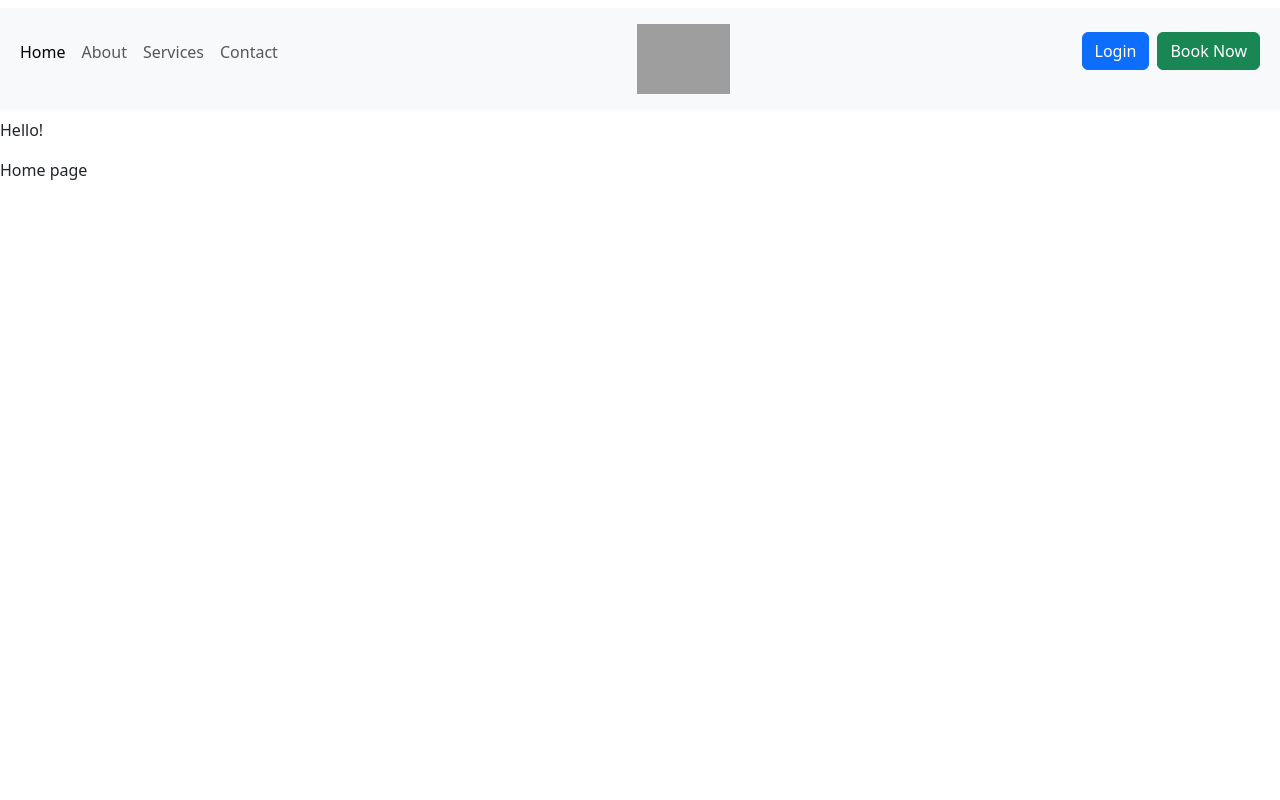
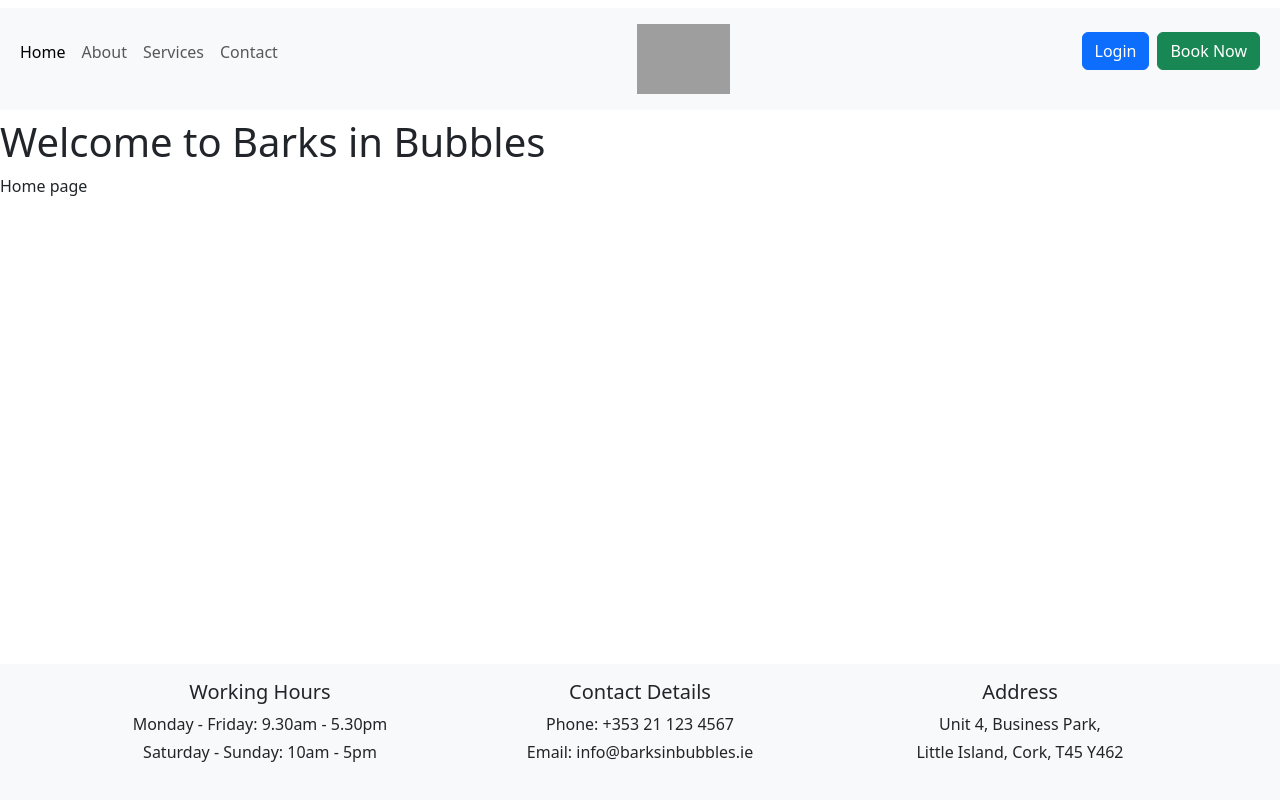
Before and after one commit to KatePaulauskas/dog-grooming-salon, a Django app: page / in a window 1280 px wide. Run offline with Django 4.2, Linux system fonts and the light colour scheme; some libraries are stand-ins or nearby versions; some web fonts are replaced; grey boxes are pictures that could not be loaded.

Commit message:
Add footer structure to base.html file

```diff
--- a/requirements.txt
+++ b/requirements.txt
@@ -7,4 +7,3 @@ gunicorn==20.1.0
 psycopg2==2.9.9
 sqlparse==0.5.0
 urllib3==1.26.18
-whitenoise==6.6.0
--- a/templates/base.html
+++ b/templates/base.html
@@ -59,12 +59,60 @@
                 </div>
             </div>
         </header>
-        <p>Hello!</p>
+        <h1> Welcome to Barks in Bubbles</h1>
         <main>
             {% block content %}
             <!-- Content Goes here -->
             {% endblock content %}
         </main>
 
-</body>
+        <!-- Footer -->
+        <footer class="footer mt-auto py-3 bg-light">
+            <div class="container text-center">
+                <div class="row">
+
+                    <!-- Working Hours -->
+                    <div class="col-12 col-lg-4 mb-3 mb-md-0">
+                        <h5>Working Hours</h5>
+                        <p class="mb-1">Monday - Friday: 9.30am - 5.30pm</p>
+                        <p class="mb-1">Saturday - Sunday: 10am - 5pm</p>
+                    </div>
+
+                    <!-- Contact Details -->
+                    <div class="col-12 col-sm-6 col-lg-4 mb-3 mb-md-0">
+                        <h5>Contact Details</h5>
+                        <p class="mb-1">Phone: +353 21 123 4567</p>
+                        <p class="mb-1">Email: info@barksinbubbles.ie</p>
+                    </div>
+
+                    <!-- Address -->
+                    <div class="col-12 col-sm-6 col-lg-4 mb-3 mb-md-0">
+                        <h5>Address</h5>
+                        <p class="mb-1">Unit 4, Business Park,</p>
+                        <p class="mb-1">Little Island, Cork, T45 Y462</p>
+                    </div>
+                </div>
+
+                <!-- Social Media -->
+                <div class="row mt-3">
+                    <div class="col-6 offset-3">
+
+                        <!-- Instagram -->
+                        <a href="https://www.instagram.com/barks-in-bubbles/" target="_blank" rel="noopener" aria-label="Visit my Instagram page (opend in a new tab)">
+                            <iconify-icon icon="skill-icons:instagram" width="32" height="32"></iconify-icon>
+                        </a>
+
+                        <!-- Facebook -->
+                        <a href="https://www.facebook.com/barks-in-bubbles/" target="_blank" rel="noopener" aria-label="Visit my Facebook page (opend in a new tab)">
+                            <iconify-icon icon="devicon:facebook" width="32" height="32"></iconify-icon>
+                        </a>
+                    </div>
+                </div>
+            </div>
+        </footer>
+
+        <!-- IconifyIcon web component -->
+        <script src="https://code.iconify.design/iconify-icon/1.0.7/iconify-icon.min.js"></script>
+        <script src="https://cdn.jsdelivr.net/npm/bootstrap@5.1.3/dist/js/bootstrap.bundle.min.js" integrity="sha384-ka7Sk0Gln4gmtz2MlQnikT1wXgYsOg+OMhuP+IlRH9sENBO0LRn5q+8nbTov4+1p" crossorigin="anonymous"></script>
+    </body>
 </html>
```
